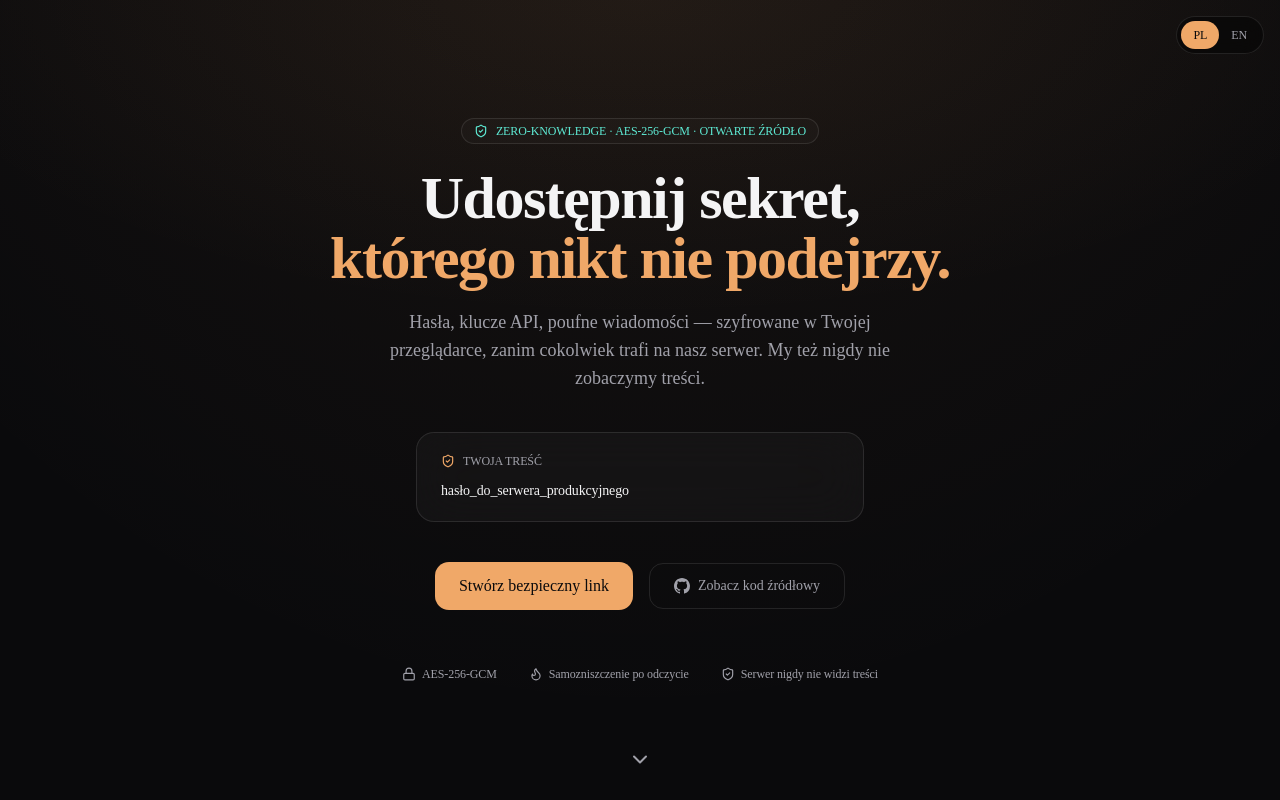
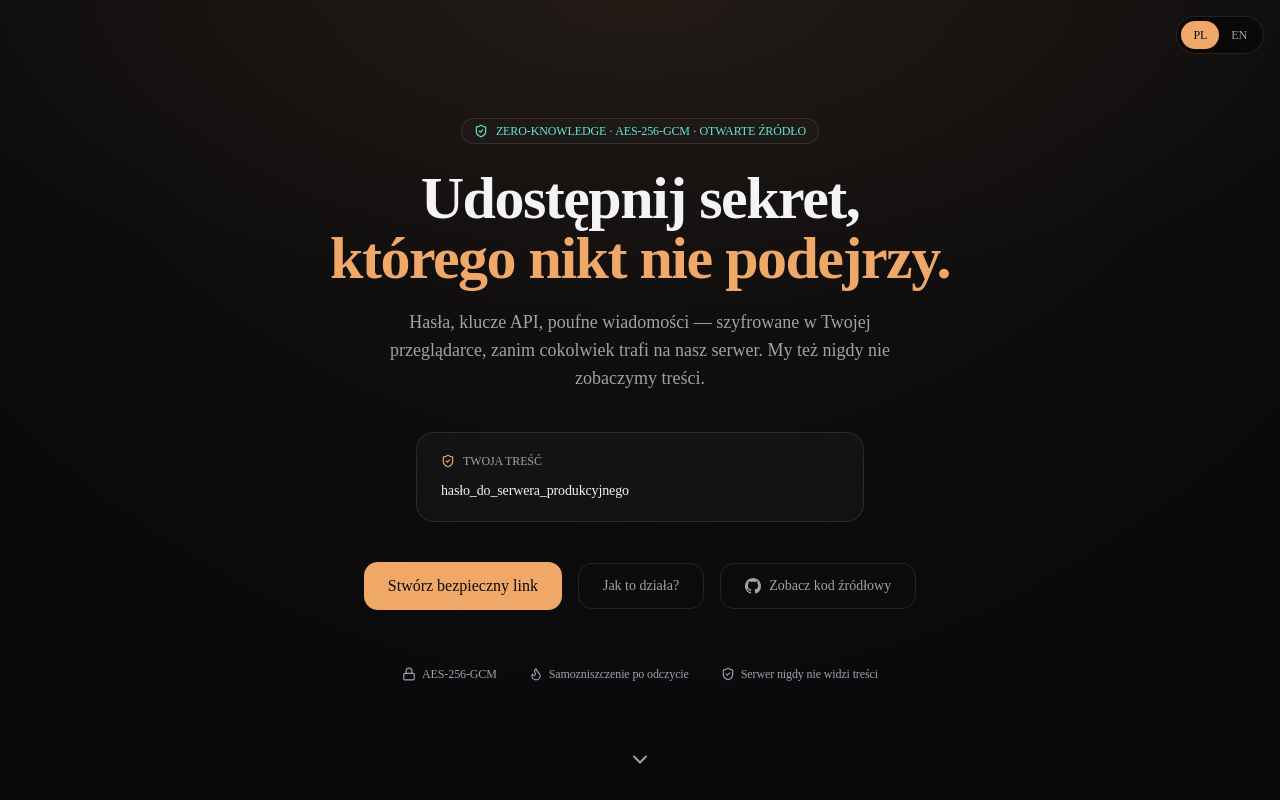
Before and after one commit to Andrii418/vaultify, a Next.js app: page / in a window 1280 px wide. Shown: the top 800 px of the page. Built offline with nearby package versions, Linux system fonts and the light colour scheme.

Commit message:
fix: Restore the How does it work? button

```diff
--- a/src/components/vaultify/landing-hero.tsx
+++ b/src/components/vaultify/landing-hero.tsx
@@ -1,6 +1,7 @@
 "use client";
 
 import { useState, useEffect } from "react";
+import Link from "next/link";
 import { motion, AnimatePresence } from "framer-motion";
 import { ShieldCheck, Lock, Flame, ChevronDown } from "lucide-react";
 import { useLanguage } from "@/lib/i18n/language-context";
@@ -145,6 +146,12 @@ export function LandingHero() {
         >
           {t("hero.ctaCreate")}
         </button>
+        <Link
+          href="/how-it-works"
+          className="px-6 py-3 rounded-xl border border-white/10 hover:border-white/20 text-sm text-muted-foreground hover:text-foreground transition-colors"
+        >
+          {t("hero.ctaHowItWorks")}
+        </Link>
 
           <a href="https://github.com/Andrii418/vaultify"
           target="_blank"
```
